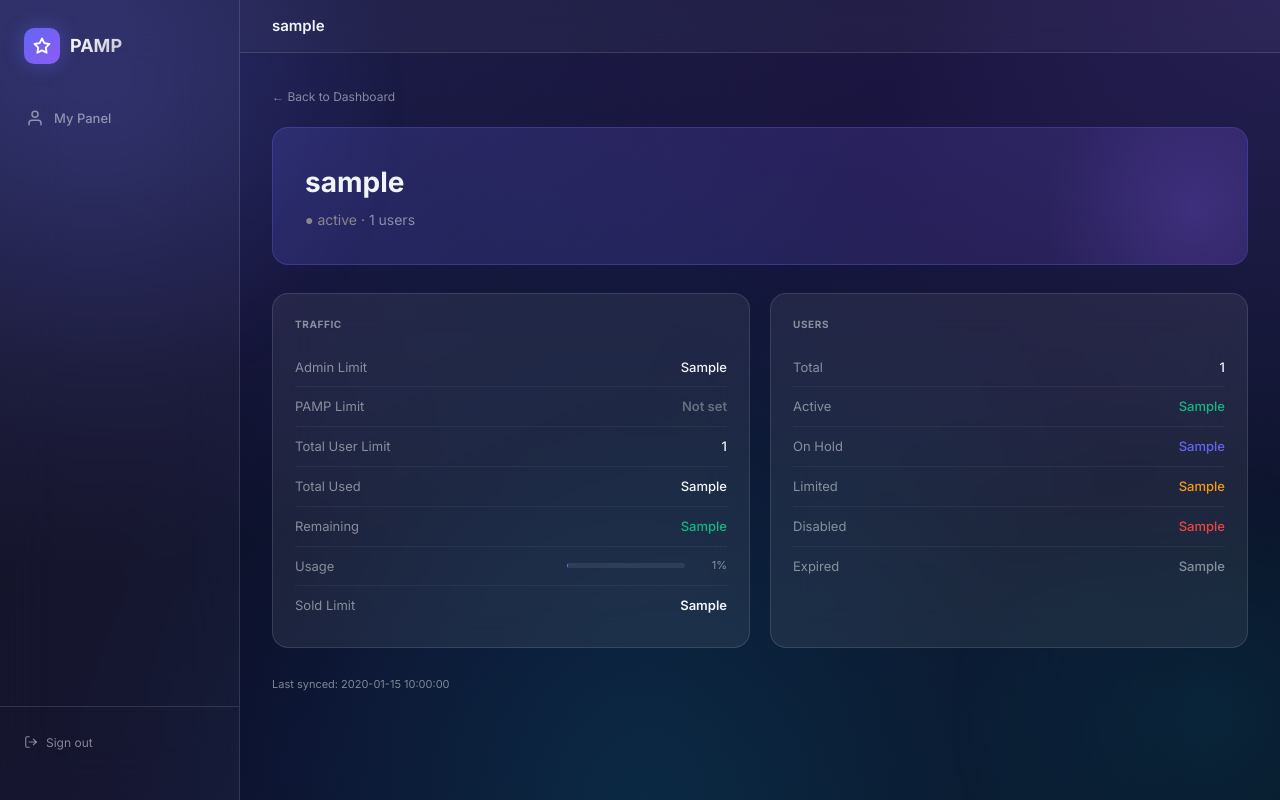
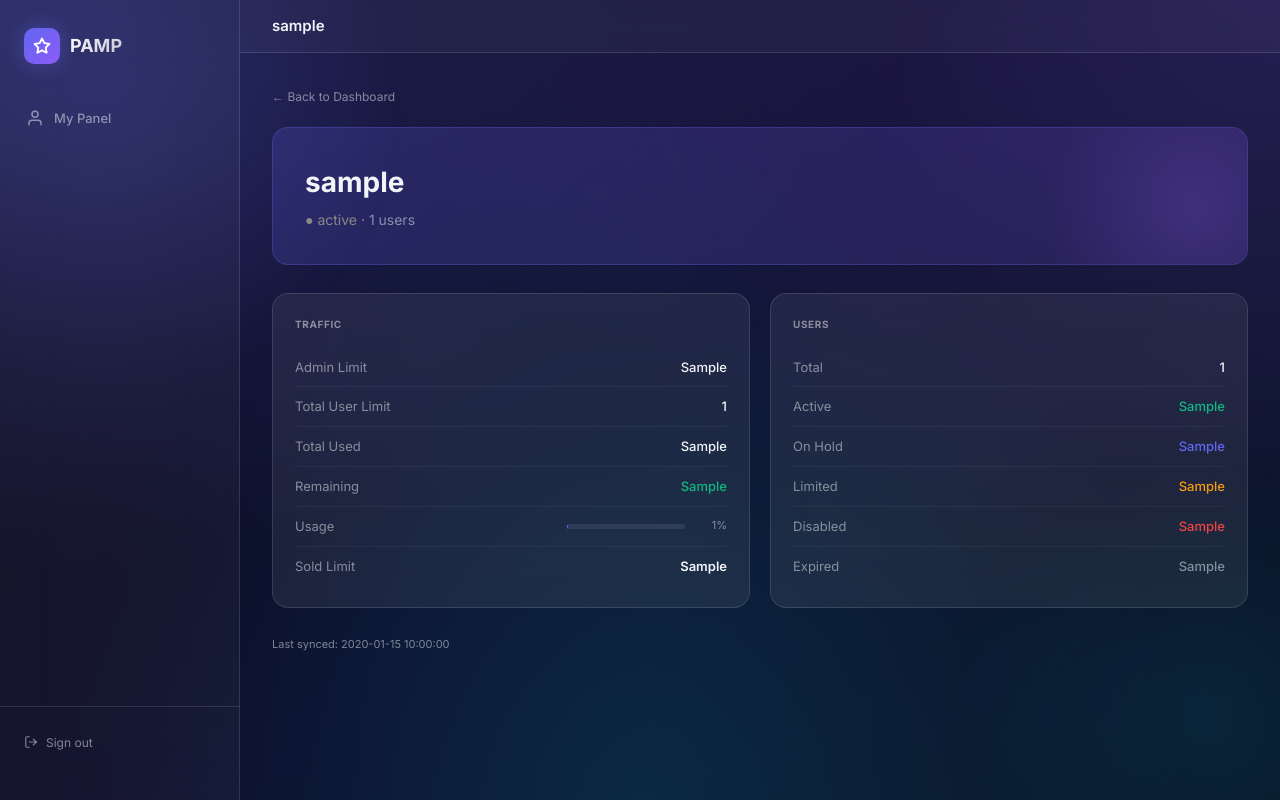
Before and after one commit to santiyagoburcart/PAMP, a Django app: template admins/templates/admins/admin_detail.html in a window 1280 px wide. Run offline with Django 4.2, Linux system fonts and the light colour scheme; the template is opened without the code that fills it: most values are stand-ins (such as "Sample title", 1, 10 or a date in 2020); parts of the project's set-up code (start-up, migrations or seed data) failed here and were passed over; some libraries are stand-ins or nearby versions.

Commit message:
auto: update admins/templates/admins/admin_detail.html

```diff
--- a/admins/templates/admins/admin_detail.html
+++ b/admins/templates/admins/admin_detail.html
@@ -22,12 +22,6 @@
   <div class="detail-section">
     <h3>Traffic</h3>
     <div class="detail-row"><span class="key">Admin Limit</span><span class="val">{{ admin_limit_fmt }}</span></div>
-    <div class="detail-row">
-      <span class="key">PAMP Limit</span>
-      <span class="val" style="color:{% if has_pamp_limit %}#a5b4fc{% else %}rgba(241,245,249,0.35){% endif %};font-weight:600;">
-        {% if has_pamp_limit %}{{ current_pamp_limit_fmt }}{% else %}Not set{% endif %}
-      </span>
-    </div>
     <div class="detail-row"><span class="key">Total User Limit</span><span class="val">{{ total_user_limit_fmt }}</span></div>
     <div class="detail-row"><span class="key">Total Used</span><span class="val">{{ admin_used_fmt }}</span></div>
     <div class="detail-row"><span class="key">Remaining</span><span class="val" style="color:var(--success);">{{ admin_remaining_fmt }}</span></div>
```
